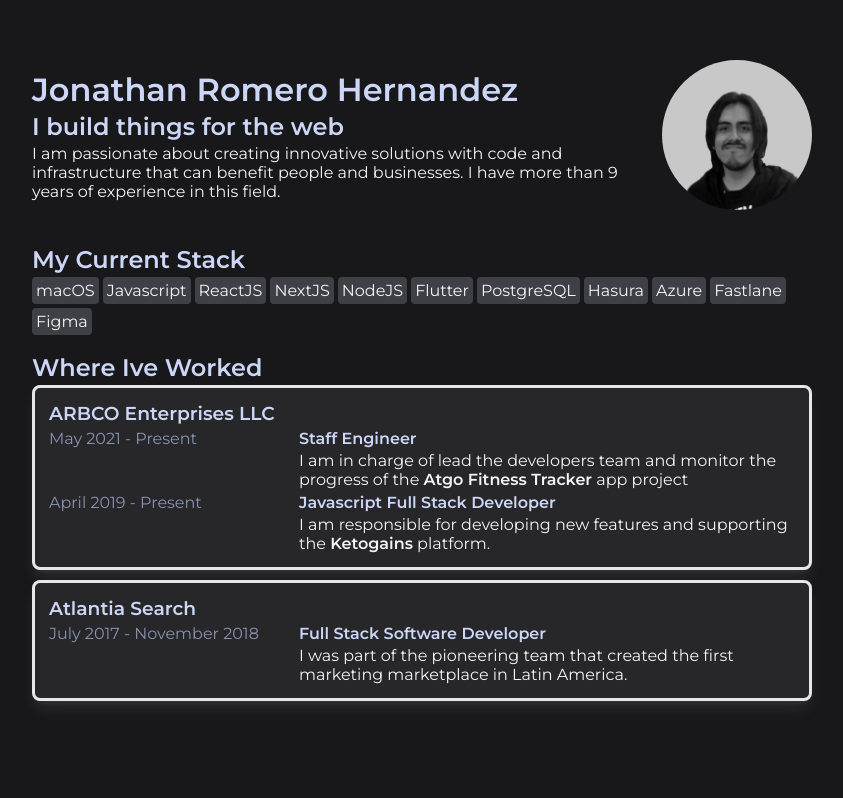
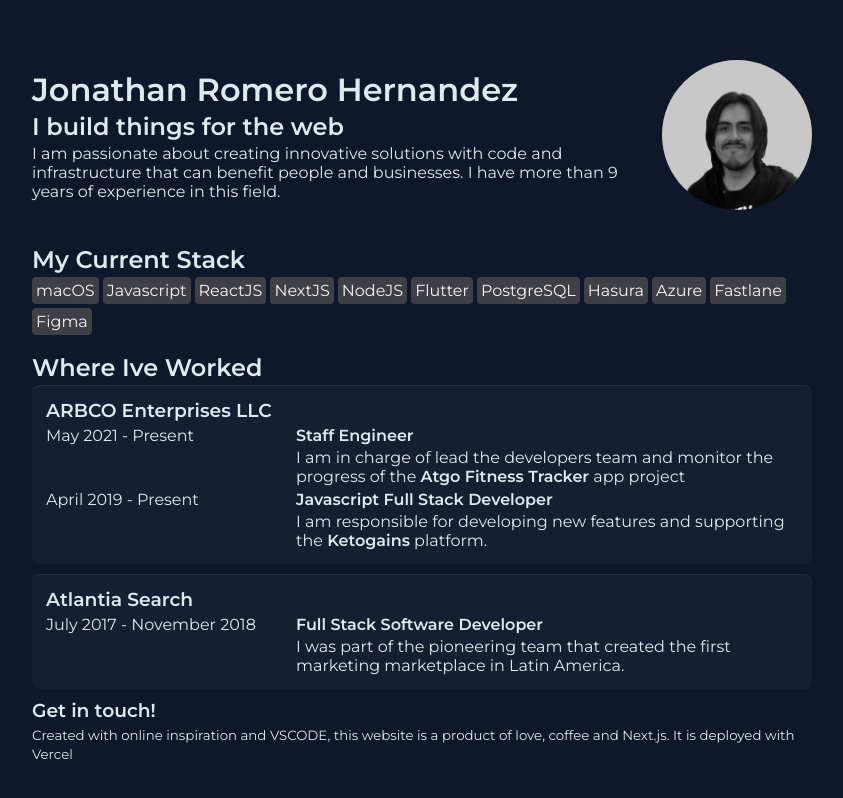
Before and after one commit to elMatadito/jonathanromero.com.mx, a Next.js app: page / in a window 1280 px wide. Shown: the whole page, without its empty margins (218-1061 px from the left). Built offline with nearby package versions, Linux system fonts and the light colour scheme.

Commit message:
Improve colors and cards

```diff
--- a/package.json
+++ b/package.json
@@ -9,6 +9,7 @@
     "lint": "next lint"
   },
   "dependencies": {
+    "@iconify/react": "^4.1.0",
     "eslint": "8.40.0",
     "eslint-config-next": "13.4.1",
     "next": "13.4.1",
--- /dev/null
+++ b/src/components/Footer/index.js
@@ -0,0 +1,15 @@
+import React from 'react';
+import Icon from '@iconify/react';
+
+const Footer = () => {
+  return (
+    <div>
+      <h3>Get in touch!</h3>
+      <p className=""><small>
+        Created with online inspiration and VSCODE, this website is a product of love, coffee and Next.js. It is deployed with Vercel
+      </small></p>
+    </div>
+  );
+};
+
+export default Footer;
--- a/src/components/Jobs/Jobs.styled.js
+++ b/src/components/Jobs/Jobs.styled.js
@@ -3,10 +3,9 @@ import styled from 'styled-components';
 export const Job = styled.div`
   padding: 14px;
   border-radius: 8px;
-  border: 3px solid rgb(229, 231, 235);
-  background: rgb(39, 39, 42);
-  box-shadow: rgba(0, 0, 0, 0) 0px 0px 0px 0px, rgba(0, 0, 0, 0) 0px 0px 0px 0px, rgba(228, 228, 231, 0.1) 0px 10px 15px -3px, rgba(228, 228, 231, 0.1) 0px 4px 6px -4px;
+  background: rgba(30,41,59,.5);
   margin-bottom: 10px;
+  box-shadow: rgba(0, 0, 0, 0) 0px 0px 0px 0px, rgba(0, 0, 0, 0) 0px 0px 0px 0px, rgba(148, 163, 184, 0.1) 0px 1px 0px 0px inset;
 
   .row{
     display: grid;
--- a/src/components/Layout/index.js
+++ b/src/components/Layout/index.js
@@ -1,4 +1,5 @@
 import CurrentStack from "../CurrentStack";
+import Footer from "../Footer";
 import Header from "../Header";
 import Jobs from "../Jobs";
 import { Main } from "./Layout.styled";
@@ -9,6 +10,7 @@ const Layout = () => {
       <Header />
       <CurrentStack />
       <Jobs />
+      <Footer />
     </Main>
   )
 };
--- a/src/styles/Global.scss
+++ b/src/styles/Global.scss
@@ -9,21 +9,22 @@ html,
 body {
   max-width: 100vw;
   overflow-x: hidden;
-  background-color: #18181b;
-  color: #8892b0;
+  // background-color: #18181b;
+  background-color: rgb(15, 23, 42/1);
+  color: rgb(226 232 240);
 }
 
 h1,
 h2,
 h3,
 h4 {
-  color: #ccd6f6;
+  color: rgb(226 232 240);
   margin-bottom: 3px;
   ;
 }
 
 p {
-  color: rgb(244, 244, 245);
+  color: rgb(226 232 240);
 }
 
 button {
```
Also changed, not shown: 1 other file (tests, documents, lock files or other folders).
